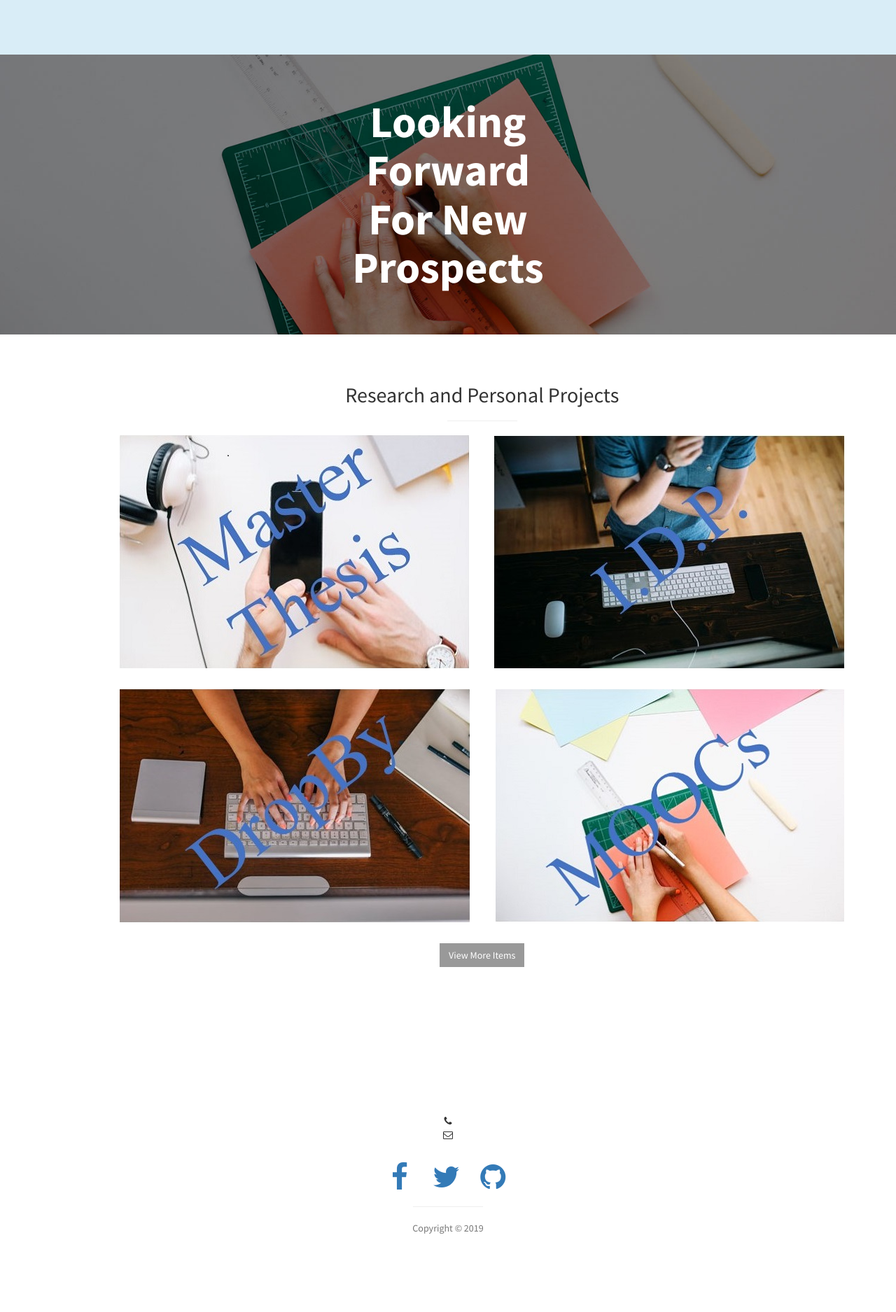
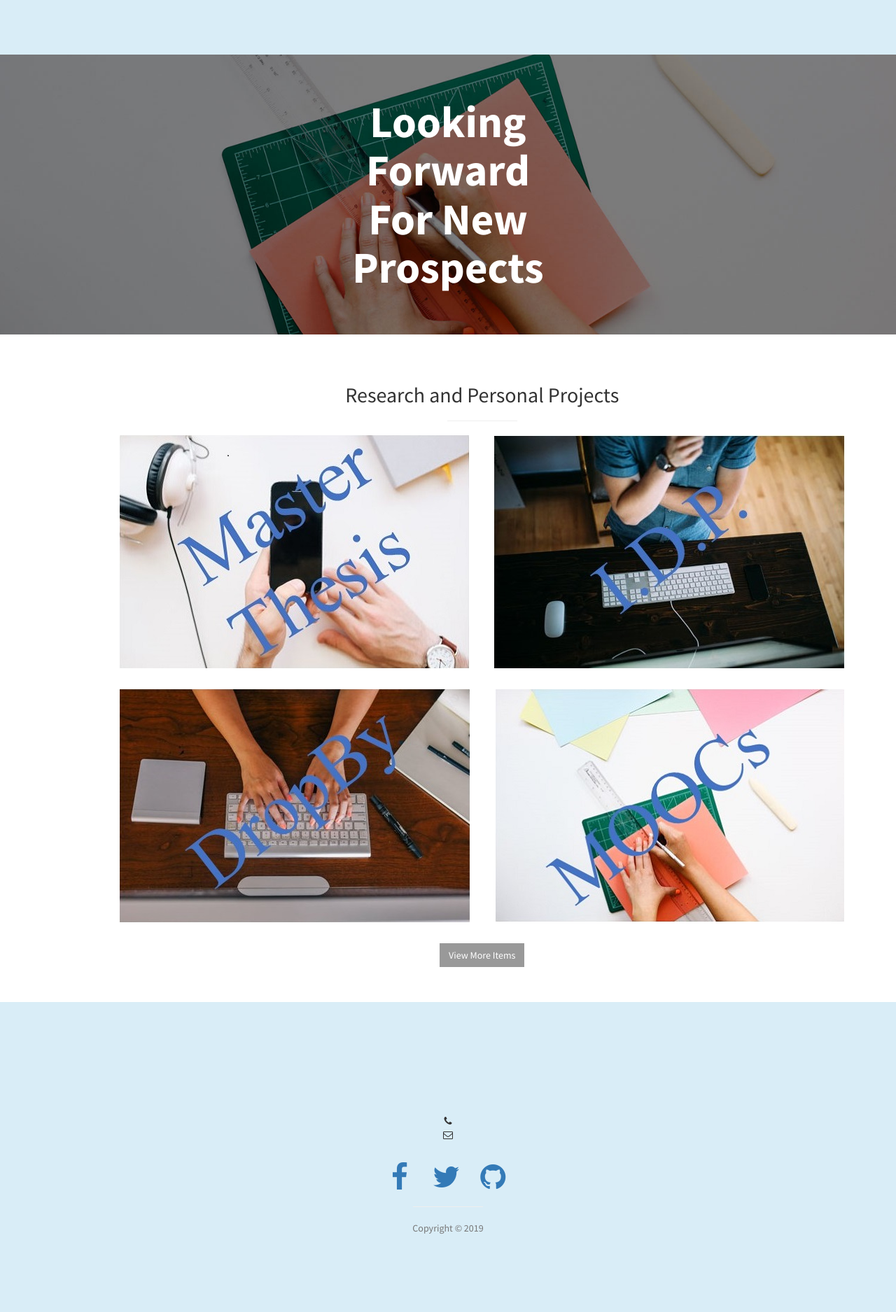
Before and after one commit to AmitSama/amitsama.github.io, a Jekyll site: the page built from index.html, in a window 1280 px wide. Shown: the part 2100-3975 px from the top of the page at 70% size. Built offline with Jekyll 4.4.1, drawn with Linux system fonts in a browser that asks for light colours.

Commit message:
Changed footer color

```diff
--- a/_includes/footer.html
+++ b/_includes/footer.html
@@ -1,4 +1,4 @@
-<footer>
+<footer class="footer">
   <div class="container">
     <div class="row">
       <div class="col-lg-10 col-lg-offset-1 text-center">
--- a/css/stylish-portfolio.css
+++ b/css/stylish-portfolio.css
@@ -149,7 +149,6 @@ hr.small {
 }
 
 /* Header */
-
 .header {
     display: table;
     position: relative;
@@ -342,6 +341,7 @@ hr.small {
 
 footer {
     padding: 100px 0;
+    background-color: #d9edf7;
 }
 
 /* abstract btn-dark size */
```
